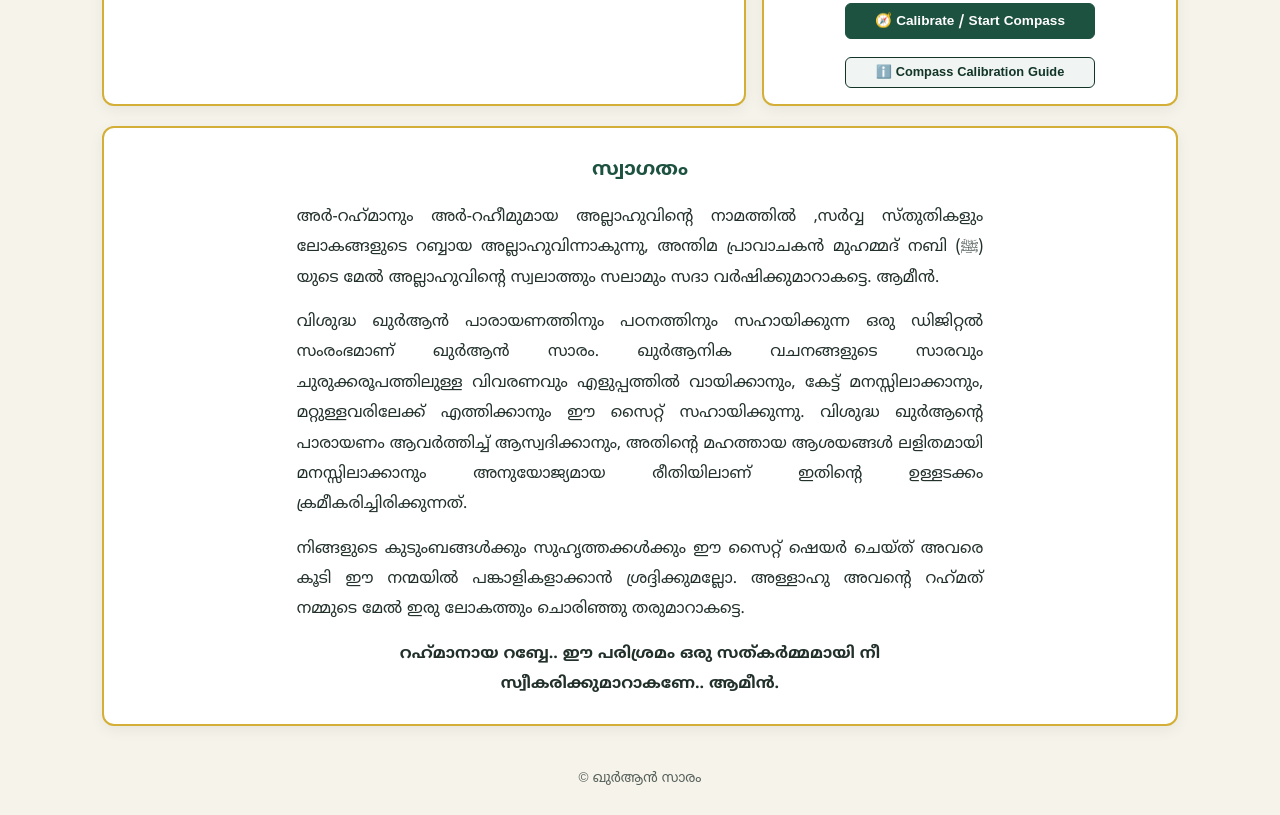
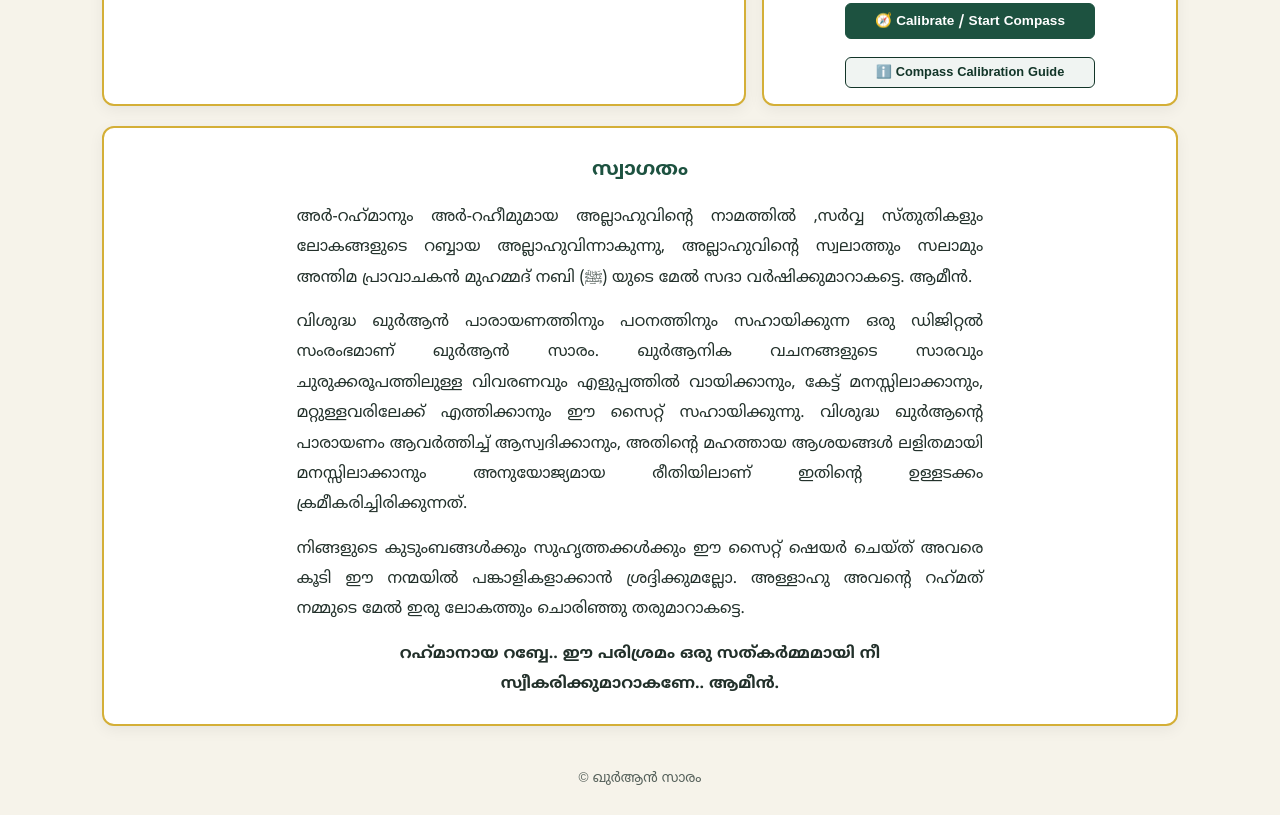
Before and after one commit to onlinenanma/quran, a plain HTML site: page index.html in a window 1280 px wide. Shown: the part 1214-2029 px from the top of the page. Drawn offline with Linux system fonts and the light colour scheme; no server answers.

Commit message:
Update index.html

```diff
--- a/index.html
+++ b/index.html
@@ -430,7 +430,7 @@ div[id*="goog-gt-"] {
 
  <section class="card desc">
   <h2 style="color:var(--green2);font-size:1.25rem;margin-bottom:12px;text-align:center">സ്വാഗതം</h2>
-  <p>അർ-റഹ്‌മാനും അർ-റഹീമുമായ അല്ലാഹുവിന്റെ നാമത്തില്‍ ,സർവ്വ സ്തുതികളും ലോകങ്ങളുടെ റബ്ബായ അല്ലാഹുവിന്നാകുന്നു, അന്തിമ പ്രാവാചകൻ മുഹമ്മദ് നബി (ﷺ) യുടെ മേൽ അല്ലാഹുവിന്റെ സ്വലാത്തും സലാമും സദാ വർഷിക്കുമാറാകട്ടെ. ആമീൻ.</p>
+  <p>അർ-റഹ്‌മാനും അർ-റഹീമുമായ അല്ലാഹുവിന്റെ നാമത്തില്‍ ,സർവ്വ സ്തുതികളും ലോകങ്ങളുടെ റബ്ബായ അല്ലാഹുവിന്നാകുന്നു, അല്ലാഹുവിന്റെ സ്വലാത്തും സലാമും അന്തിമ പ്രാവാചകൻ മുഹമ്മദ് നബി (ﷺ) യുടെ മേൽ സദാ വർഷിക്കുമാറാകട്ടെ. ആമീൻ.</p>
   <p>വിശുദ്ധ ഖുർആൻ പാരായണത്തിനും പഠനത്തിനും സഹായിക്കുന്ന ഒരു ഡിജിറ്റൽ സംരംഭമാണ് ഖുർആൻ സാരം. ഖുർആനിക വചനങ്ങളുടെ സാരവും ചുരുക്കരൂപത്തിലുള്ള വിവരണവും എളുപ്പത്തിൽ വായിക്കാനും, കേട്ട് മനസ്സിലാക്കാനും, മറ്റുള്ളവരിലേക്ക് എത്തിക്കാനും ഈ സൈറ്റ് സഹായിക്കുന്നു. വിശുദ്ധ ഖുർആന്റെ പാരായണം ആവർത്തിച്ച് ആസ്വദിക്കാനും, അതിന്റെ മഹത്തായ ആശയങ്ങൾ ലളിതമായി മനസ്സിലാക്കാനും അനുയോജ്യമായ രീതിയിലാണ് ഇതിന്റെ ഉള്ളടക്കം ക്രമീകരിച്ചിരിക്കുന്നത്.</p>
   <p>നിങ്ങളുടെ കുടുംബങ്ങൾക്കും സുഹൃത്തക്കൾക്കും ഈ സൈറ്റ് ഷെയർ ചെയ്ത് അവരെ കൂടി ഈ നന്മയിൽ പങ്കാളികളാക്കാൻ ശ്രദ്ദിക്കുമല്ലോ. അള്ളാഹു അവന്റെ റഹ്‌മത് നമ്മുടെ മേൽ ഇരു ലോകത്തും ചൊരിഞ്ഞു തരുമാറാകട്ടെ.</p>
   <p class="dua">റഹ്‌മാനായ റബ്ബേ.. ഈ പരിശ്രമം ഒരു സത്കർമ്മമായി നീ സ്വീകരിക്കുമാറാകണേ.. ആമീൻ.</p>
```
